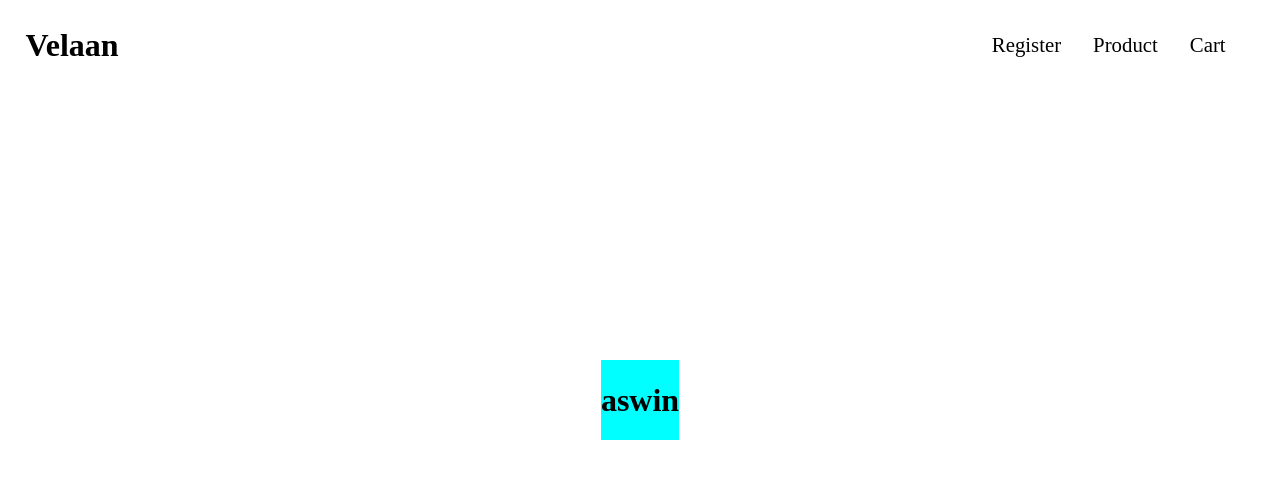
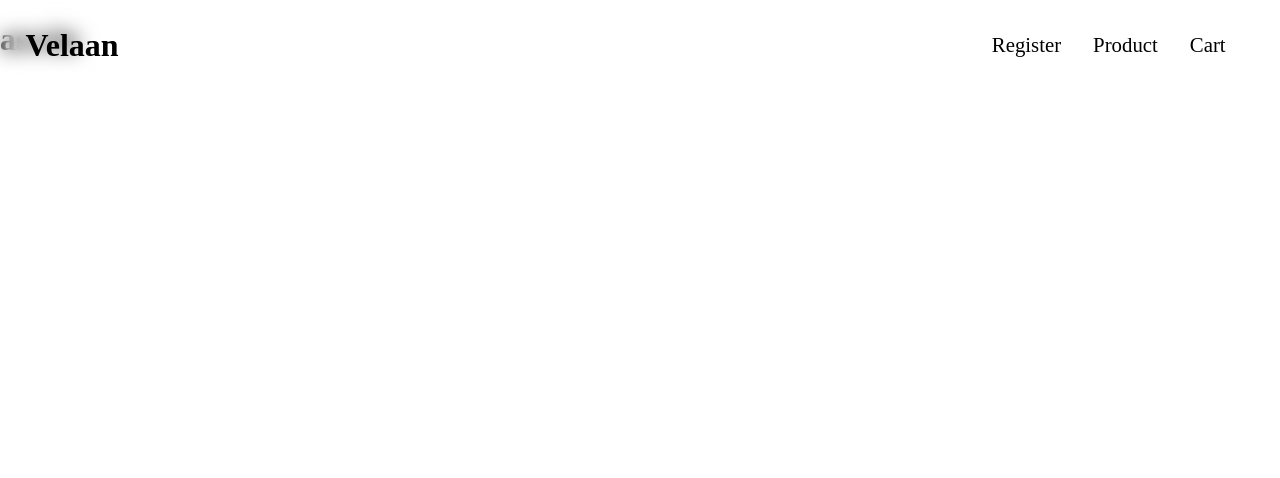
Before and after one commit to AswinKaruppiah/groupproject, a React (Create React App) app: page /product in a window 1280 px wide. Shown: the top 478 px of the page. Built offline with nearby package versions, Linux system fonts and the light colour scheme.

Commit message:
first commit

```diff
--- a/src/UI/Display/Products/Product.js
+++ b/src/UI/Display/Products/Product.js
@@ -3,7 +3,7 @@ import "./Product.css";
 
 function Product() {
   return (
-    <div className="product">
+    <div className="pro">
       <div className="info">
         <h1>aswin</h1>
       </div>
```
